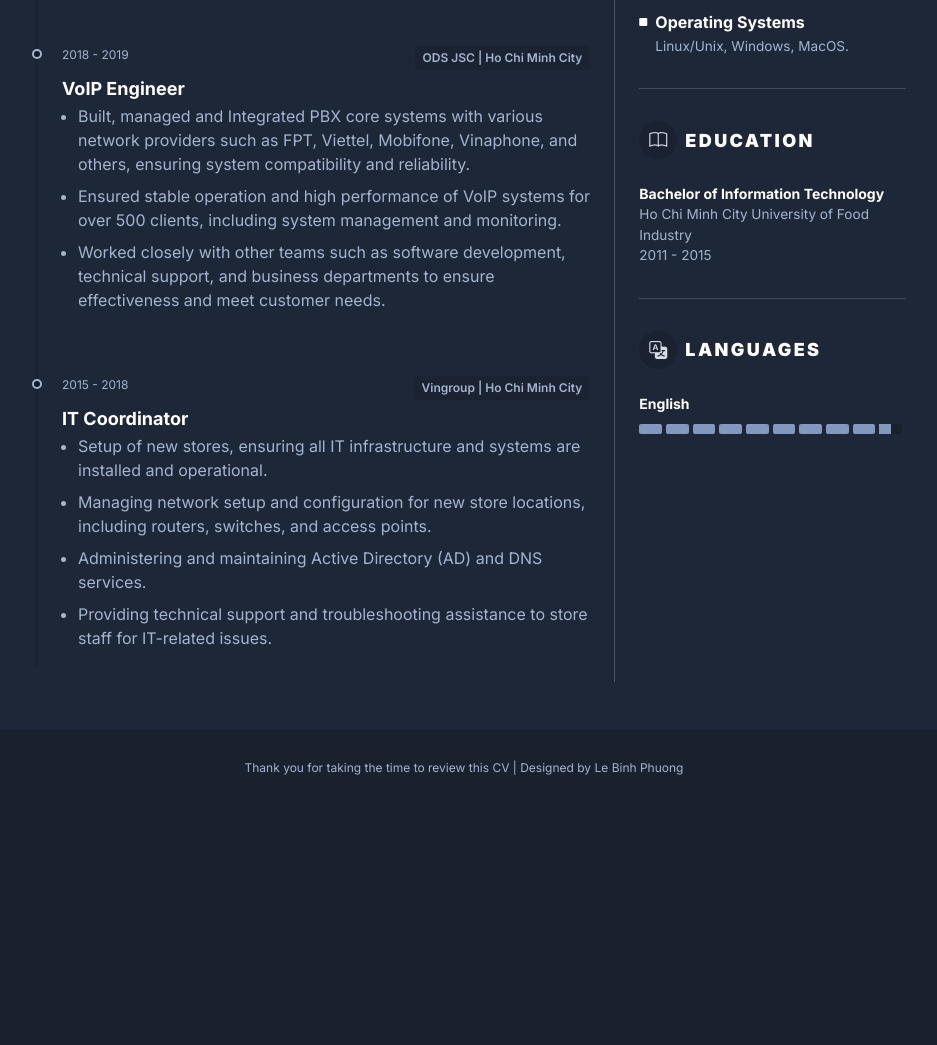
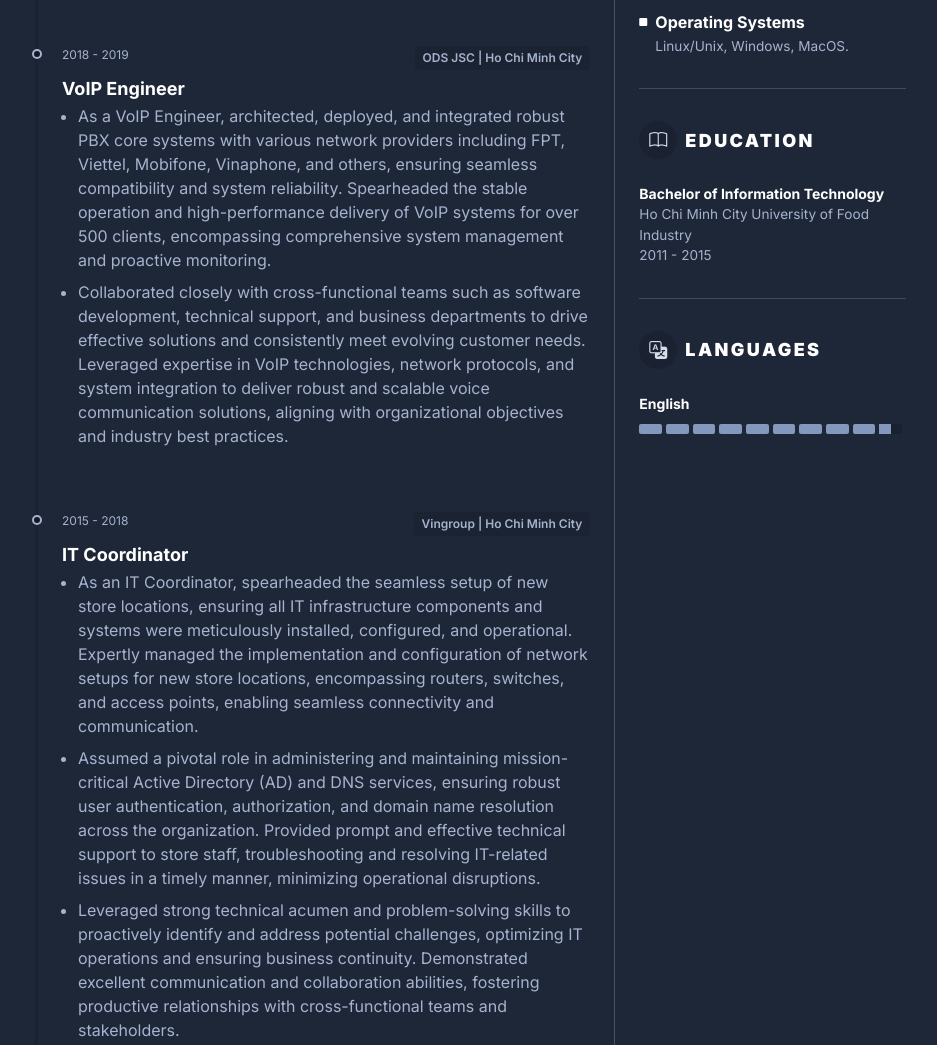
Before and after one commit to BinhPhuongIT/binhphuongit.github.io, a plain HTML site: page index.html in a window 1280 px wide. Shown: the part 2015-3060 px from the top of the page, without its empty margins (176-1113 px from the left). Before the commit the page ends 2817 px from the top, so only its background shows below. Drawn offline with nearby package versions, Linux system fonts and the light colour scheme.

Commit message:
update ods

```diff
--- a/index.html
+++ b/index.html
@@ -147,9 +147,8 @@
 													<h3 class="resume-position-title mb-1">VoIP Engineer</h3>
 
 												    <ul class="resume-timeline-list">
-													    <li>Built, managed and Integrated PBX core systems with various network providers such as FPT, Viettel, Mobifone, Vinaphone, and others, ensuring system compatibility and reliability.</li>
-													    <li>Ensured stable operation and high performance of VoIP systems for over 500 clients, including system management and monitoring.</li>
-													    <li>Worked closely with other teams such as software development, technical support, and business departments to ensure effectiveness and meet customer needs.</li>
+													    <li>As a VoIP Engineer, architected, deployed, and integrated robust PBX core systems with various network providers including FPT, Viettel, Mobifone, Vinaphone, and others, ensuring seamless compatibility and system reliability. Spearheaded the stable operation and high-performance delivery of VoIP systems for over 500 clients, encompassing comprehensive system management and proactive monitoring.</li>
+													    <li>Collaborated closely with cross-functional teams such as software development, technical support, and business departments to drive effective solutions and consistently meet evolving customer needs. Leveraged expertise in VoIP technologies, network protocols, and system integration to deliver robust and scalable voice communication solutions, aligning with organizational objectives and industry best practices.</li>
 												    </ul>
 
 											    </div><!--//resume-timeline-item-desc-->
@@ -169,10 +168,9 @@
 													<h3 class="resume-position-title mb-1">IT Coordinator</h3>
 
 												    <ul class="resume-timeline-list">
-													    <li>Setup of new stores, ensuring all IT infrastructure and systems are installed and operational.</li>
-													    <li>Managing network setup and configuration for new store locations, including routers, switches, and access points.</li>
-													    <li>Administering and maintaining Active Directory (AD) and DNS services. </li>
-														<li>Providing technical support and troubleshooting assistance to store staff for IT-related issues.</li>
+													    <li>As an IT Coordinator, spearheaded the seamless setup of new store locations, ensuring all IT infrastructure components and systems were meticulously installed, configured, and operational. Expertly managed the implementation and configuration of network setups for new store locations, encompassing routers, switches, and access points, enabling seamless connectivity and communication.</li>
+													    <li>Assumed a pivotal role in administering and maintaining mission-critical Active Directory (AD) and DNS services, ensuring robust user authentication, authorization, and domain name resolution across the organization. Provided prompt and effective technical support to store staff, troubleshooting and resolving IT-related issues in a timely manner, minimizing operational disruptions.</li>
+													    <li>Leveraged strong technical acumen and problem-solving skills to proactively identify and address potential challenges, optimizing IT operations and ensuring business continuity. Demonstrated excellent communication and collaboration abilities, fostering productive relationships with cross-functional teams and stakeholders. </li>
 												    </ul>
 
 											    </div><!--//resume-timeline-item-desc-->
```
